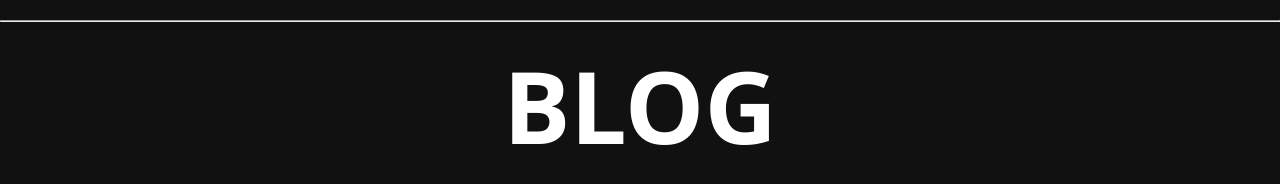
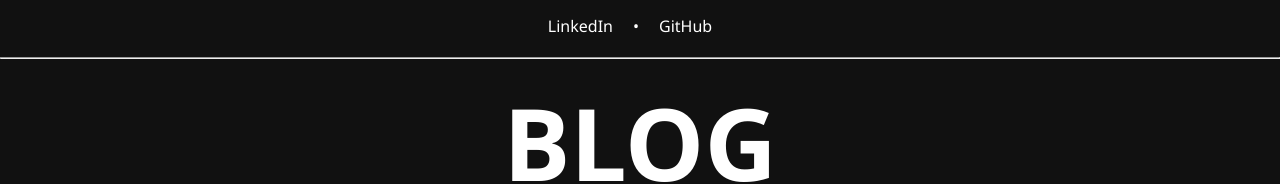
Before and after one commit to JuliaVasconcelos161/dio-blog, an Angular app: page / in a window 1280 px wide. Shown: the top 184 px of the page. Built offline with nearby package versions, Linux system fonts and the light colour scheme.

Commit message:
feat: structures and stylizes menu-bar component

```diff
--- a/src/app/components/menu-bar/menu-bar.component.css
+++ b/src/app/components/menu-bar/menu-bar.component.css
@@ -0,0 +1,9 @@
+.menu-bar_container > ul {
+    display: flex;
+    flex-direction: row;
+}
+
+.menu-bar_container > ul > li {
+    margin-right: 20px;
+    list-style: none;
+}
--- a/src/app/components/menu-bar/menu-bar.component.html
+++ b/src/app/components/menu-bar/menu-bar.component.html
@@ -1 +1,15 @@
-<p>menu-bar works!</p>
+<div class="menu-bar_container">
+    <ul>
+        <li>
+            <a href="https://www.linkedin.com/in/juliavasconceloscr/" target="_blank">
+                LinkedIn
+            </a>
+        </li>
+        <li><span>•</span></li>
+        <li>
+            <a href="https://github.com/JuliaVasconcelos161" target="_blank">
+                GitHub
+            </a>
+        </li>
+    </ul>
+</div>
--- a/src/app/pages/home/home.component.css
+++ b/src/app/pages/home/home.component.css
@@ -4,3 +4,9 @@
     flex-direction: row;
     justify-content: center;
 }
+
+header {
+    margin-top: 15px;
+    display: flex;
+    justify-content: center;
+}
--- a/src/app/pages/home/home.component.html
+++ b/src/app/pages/home/home.component.html
@@ -1,3 +1,6 @@
+<header>
+    <app-menu-bar></app-menu-bar>
+</header>
 <app-menu-title></app-menu-title>
 <div class="articles_container">
     <div class="articles_main">
```
